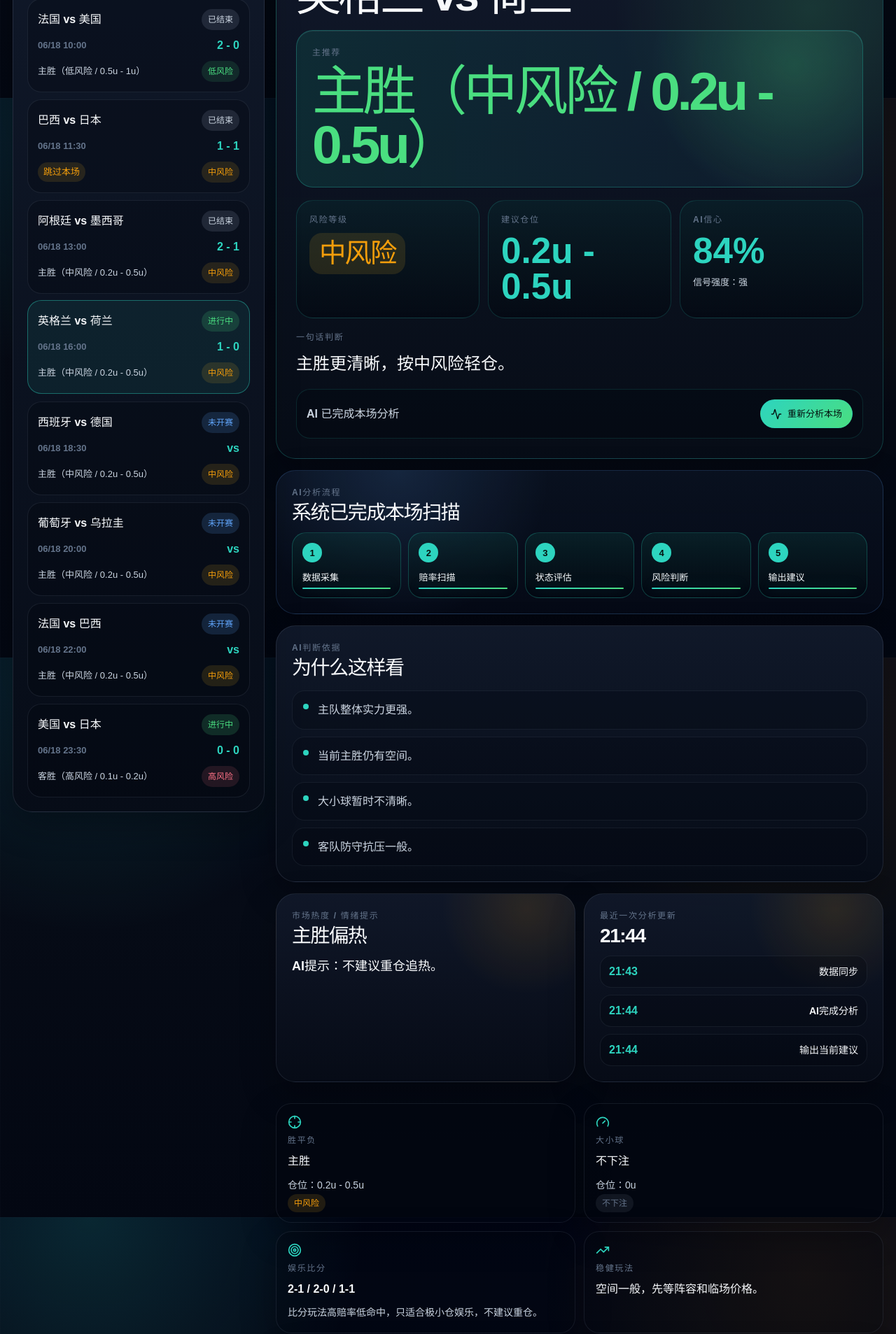
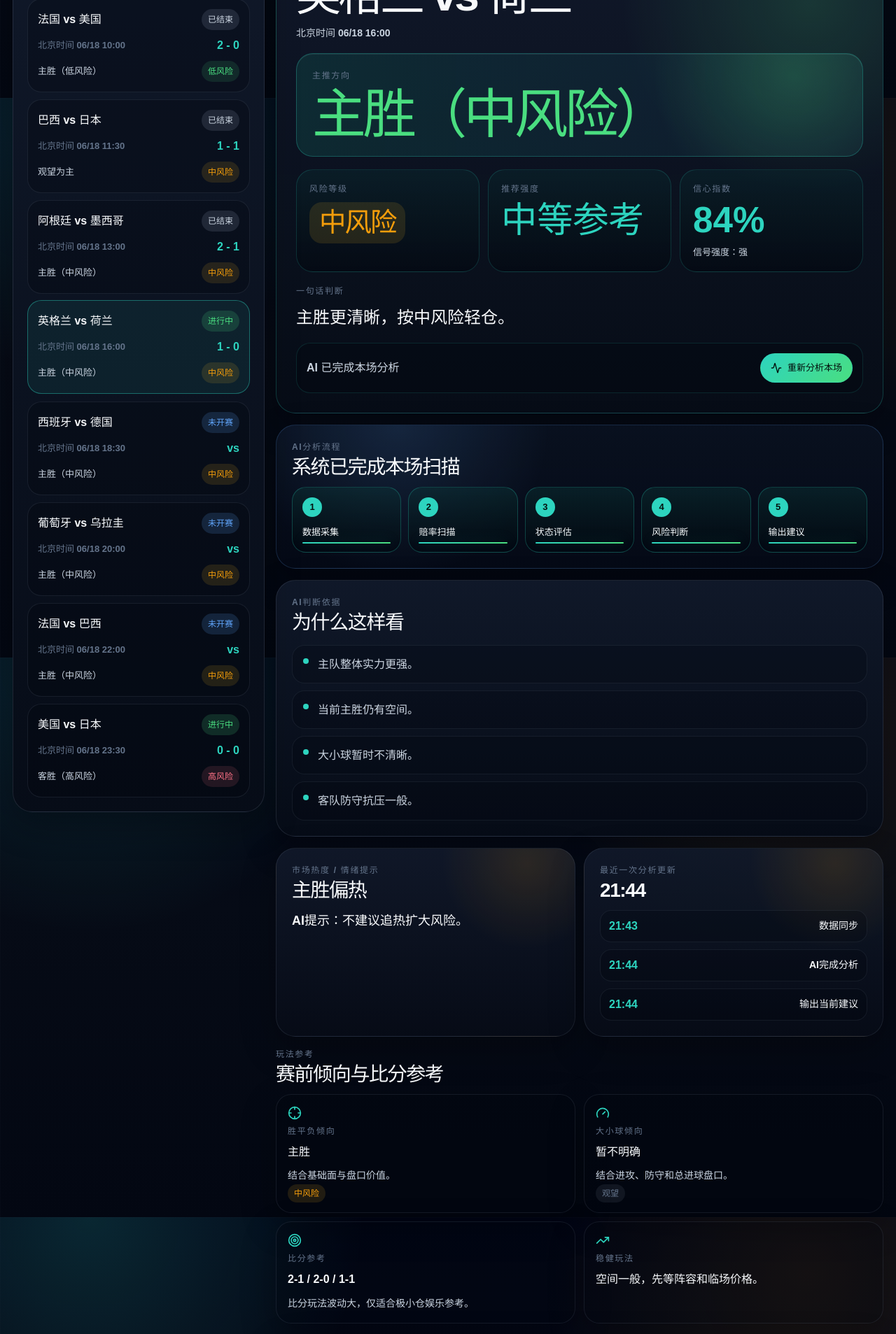
Before and after one commit to chendundun11/worldcup-betting-dashboard, a React (Vite) app: page / in a window 1280 px wide. Shown: the part 660-2567 px from the top of the page at 70% size. Built offline with nearby package versions, Linux system fonts and the light colour scheme; no server answers.

Commit message:
清理仓位单位并优化无赔率玩法展示

```diff
--- a/src/App.css
+++ b/src/App.css
@@ -377,6 +377,13 @@
   font-size: clamp(36px, 5vw, 66px);
   line-height: 0.98;
   letter-spacing: -0.06em;
+}
+
+.quick-kickoff-time {
+  margin: 12px 0 0;
+  color: var(--text-soft);
+  font-size: 14px;
+  font-weight: 900;
 }
 
 .quick-recommendation {
--- a/src/App.jsx
+++ b/src/App.jsx
@@ -41,14 +41,16 @@ const DEFAULT_TOTAL_GOALS_ODDS = {
 }
 
 const riskProfiles = {
-  low: { label: '低风险', stake: '0.5u - 1u' },
-  medium: { label: '中风险', stake: '0.2u - 0.5u' },
-  high: { label: '高风险', stake: '0.1u - 0.2u' },
-  none: { label: '不下注', stake: '0u' },
-}
-
-const NO_ODDS_REASON = '暂无赔率，等待盘口数据'
-const NO_ODDS_RECOMMENDATION_LABEL = '暂不推荐'
+  low: { label: '低风险', stake: '中等参考' },
+  medium: { label: '中风险', stake: '中等参考' },
+  high: { label: '高风险', stake: '轻度参考' },
+  none: { label: '观望', stake: '参与建议：观望' },
+}
+
+const NO_ODDS_REASON =
+  '暂无赔率，当前为赛前基础面初判，等待盘口确认后更新推荐强度。'
+const NO_ODDS_RECOMMENDATION_LABEL = '赛前初判，等待盘口确认'
+const SCORE_REFERENCE_NOTICE = '比分玩法波动大，仅适合极小仓娱乐参考。'
 
 const neutralTeamProfile = {
   confederation: '',
@@ -60,6 +62,57 @@ const neutralTeamProfile = {
   injuryRisk: 50,
   fatigue: 50,
   morale: 50,
+}
+
+const teamNameMap = {
+  Mexico: '墨西哥',
+  'South Africa': '南非',
+  'South Korea': '韩国',
+  Czechia: '捷克',
+  Canada: '加拿大',
+  'Bosnia-Herzegovina': '波黑',
+  'United States': '美国',
+  Paraguay: '巴拉圭',
+  Qatar: '卡塔尔',
+  Switzerland: '瑞士',
+  Brazil: '巴西',
+  Morocco: '摩洛哥',
+  Haiti: '海地',
+  Scotland: '苏格兰',
+  Australia: '澳大利亚',
+  Turkey: '土耳其',
+  Germany: '德国',
+  Curaçao: '库拉索',
+  Netherlands: '荷兰',
+  Japan: '日本',
+  'Ivory Coast': '科特迪瓦',
+  Ecuador: '厄瓜多尔',
+  Sweden: '瑞典',
+  Tunisia: '突尼斯',
+  Spain: '西班牙',
+  'Cape Verde Islands': '佛得角',
+  Belgium: '比利时',
+  Egypt: '埃及',
+  'Saudi Arabia': '沙特阿拉伯',
+  Uruguay: '乌拉圭',
+  Iran: '伊朗',
+  'New Zealand': '新西兰',
+  France: '法国',
+  Senegal: '塞内加尔',
+  Iraq: '伊拉克',
+  Norway: '挪威',
+  Argentina: '阿根廷',
+  Algeria: '阿尔及利亚',
+  Austria: '奥地利',
+  Jordan: '约旦',
+  Portugal: '葡萄牙',
+  'Congo DR': '刚果民主共和国',
+  England: '英格兰',
+  Croatia: '克罗地亚',
+  Ghana: '加纳',
+  Panama: '巴拿马',
+  Uzbekistan: '乌兹别克斯坦',
+  Colombia: '哥伦比亚',
 }
 
 const statusConfig = {
@@ -169,15 +222,21 @@ function hasVisibleTeams(match) {
   return Boolean(getTeamDisplaySeed(match, 'home') && getTeamDisplaySeed(match, 'away'))
 }
 
+function getDisplayTeamName(teamName) {
+  const name = String(teamName ?? '').trim()
+  return teamNameMap[name] ?? name
+}
+
 function createTeamProfile(teamId, displayName, localTeam) {
-  const name = displayName || localTeam?.name || teamId
+  const mappedDisplayName = getDisplayTeamName(displayName)
+  const name = mappedDisplayName || localTeam?.name || teamId
 
   return {
     ...neutralTeamProfile,
     ...localTeam,
     id: teamId,
     name,
-    shortName: displayName || localTeam?.shortName || name,
+    shortName: mappedDisplayName || localTeam?.shortName || name,
   }
 }
 
@@ -219,17 +278,29 @@ function formatPointDiff(value) {
 
 function formatUnits(value) {
   const sign = value > 0 ? '+' : ''
-  return `${sign}${value.toFixed(2)}u`
+  return `${sign}${value.toFixed(2)}`
 }
 
 function formatKickoff(value) {
-  return new Intl.DateTimeFormat('zh-CN', {
+  const kickoffDate = new Date(value)
+
+  if (Number.isNaN(kickoffDate.getTime())) return '北京时间 --/-- --:--'
+
+  const parts = new Intl.DateTimeFormat('en-US', {
     timeZone: 'Asia/Shanghai',
     month: '2-digit',
     day: '2-digit',
     hour: '2-digit',
     minute: '2-digit',
-  }).format(new Date(value))
+    hourCycle: 'h23',
+  }).formatToParts(kickoffDate)
+  const dateParts = Object.fromEntries(
+    parts
+      .filter((part) => part.type !== 'literal')
+      .map((part) => [part.type, part.value]),
+  )
+
+  return `北京时间 ${dateParts.month}/${dateParts.day} ${dateParts.hour}:${dateParts.minute}`
 }
 
 function formatClock(value) {
@@ -444,7 +515,7 @@ function calculateRisk(match, homeTeam, awayTeam, model, recommendation) {
       level: '高',
       tone: 'high',
       score,
-      note: '两队差距接近，伤病或赛程状态波动叠加，建议降低仓位。',
+      note: '两队差距接近，伤病或赛程状态波动叠加，建议降低参与强度。',
     }
   }
 
@@ -566,18 +637,18 @@ function buildMultiMarketSummary(
 ) {
   const primary =
     recommendation.direction !== 'noBet'
-      ? `${recommendation.label}（${wdlProfile.label} / ${wdlProfile.stake}）`
+      ? `${recommendation.label}（${wdlProfile.label}）`
       : totalGoalsRecommendation.direction !== 'noBet'
-        ? `${totalGoalsRecommendation.label}（${totalGoalsRecommendation.profile.label} / ${totalGoalsRecommendation.profile.stake}）`
-        : `不下注（${riskProfiles.none.stake}）`
+        ? `${totalGoalsRecommendation.label}（${totalGoalsRecommendation.profile.label}）`
+        : '观望为主'
   const secondary =
     totalGoalsRecommendation.direction !== 'noBet' &&
     recommendation.direction !== 'noBet'
-      ? `${totalGoalsRecommendation.label}可作次选（${totalGoalsRecommendation.profile.label} / ${totalGoalsRecommendation.profile.stake}）`
-      : `${conservativeAdvice.text}（${conservativeAdvice.profile.label} / ${conservativeAdvice.profile.stake}）`
+      ? `${totalGoalsRecommendation.label}可作次选（${totalGoalsRecommendation.profile.label}）`
+      : `${conservativeAdvice.text}（${conservativeAdvice.profile.label}）`
   const scoreEntertainment = `${scoreLeans
     .map((scoreLean) => scoreLean.score)
-    .join(' / ')}，比分玩法高赔率低命中，只适合极小仓娱乐，不建议重仓。`
+    .join(' / ')}，${SCORE_REFERENCE_NOTICE}`
   const warning = `${formatRiskLabel(risk)}；只做参考，不保证盈利；娱乐比分波动高。`
 
   return { primary, secondary, scoreEntertainment, warning }
@@ -627,7 +698,7 @@ function createNoOddsAnalysis(homeTeam, awayTeam) {
     note: NO_ODDS_REASON,
   }
   const conservativeAdvice = {
-    text: NO_ODDS_REASON,
+    text: '等待盘口确认后更新',
     riskTone: 'none',
     profile: riskProfiles.none,
   }
@@ -638,18 +709,15 @@ function createNoOddsAnalysis(homeTeam, awayTeam) {
     recommendation,
     risk,
     scoreLeans: [
-      {
-        score: NO_ODDS_RECOMMENDATION_LABEL,
-        tendency: '待观察',
-        riskTone: 'none',
-        profile: riskProfiles.none,
-      },
+      { score: '1-0', tendency: '赛前参考', riskTone: 'none', profile: riskProfiles.none },
+      { score: '1-1', tendency: '赛前参考', riskTone: 'none', profile: riskProfiles.none },
+      { score: '2-1', tendency: '赛前参考', riskTone: 'none', profile: riskProfiles.none },
     ],
     conservativeAdvice,
     multiMarketSummary: {
       primary: NO_ODDS_RECOMMENDATION_LABEL,
-      secondary: `${NO_ODDS_REASON}（${riskProfiles.none.label} / ${riskProfiles.none.stake}）`,
-      scoreEntertainment: NO_ODDS_REASON,
+      secondary: NO_ODDS_REASON,
+      scoreEntertainment: `1-0 / 1-1 / 2-1，${SCORE_REFERENCE_NOTICE}`,
       warning: `待观察；${NO_ODDS_REASON}。`,
     },
     totalGoals: {
@@ -696,13 +764,42 @@ function getScoreText(match) {
   return `${match.score.home} - ${match.score.away}`
 }
 
-function getPrimaryStake(match) {
-  if (!hasWdlOdds(match.odds)) return riskProfiles.none.stake
-  if (match.recommendation.direction !== 'noBet') return match.wdlProfile.stake
+function getRecommendationStrength(match) {
+  if (!hasWdlOdds(match.odds)) return '轻度参考 / 等待盘口确认'
+  if (match.recommendation.direction !== 'noBet') return '中等参考'
   if (match.totalGoals.recommendation.direction !== 'noBet') {
-    return match.totalGoals.recommendation.profile.stake
-  }
-  return riskProfiles.none.stake
+    return '中等参考'
+  }
+  return '轻度参考 / 观望为主'
+}
+
+function getNoOddsWdlReference(match) {
+  const strengthGap = match.homeTeam.teamStrength - match.awayTeam.teamStrength
+  const powerDiff = match.model?.powerDiff ?? strengthGap
+
+  if (strengthGap >= 4 || powerDiff >= 3) return '主队不败'
+  if (strengthGap <= -4 || powerDiff <= -3) return '客队不败'
+  if (Math.abs(strengthGap) <= 2 && Math.abs(powerDiff) <= 2) return '暂无明显优势'
+  return '平局防范'
+}
+
+function getWdlReference(match) {
+  if (!hasWdlOdds(match.odds)) return NO_ODDS_RECOMMENDATION_LABEL
+  return match.recommendation.direction === 'noBet'
+    ? '观望为主'
+    : match.recommendation.label
+}
+
+function getTotalGoalsReference(match) {
+  if (!hasWdlOdds(match.odds)) return '2-3球区间参考'
+  return match.totalGoals.recommendation.direction === 'noBet'
+    ? '暂不明确'
+    : match.totalGoals.recommendation.label
+}
+
+function getScoreReference(match) {
+  if (!hasWdlOdds(match.odds)) return '1-0 / 1-1 / 2-1'
+  return match.scoreLeans.map((scoreLean) => scoreLean.score).join(' / ')
 }
 
 function isSkipPrimary(match) {
@@ -765,7 +862,7 @@ function buildMarketSentiment(match) {
   if (isSkipPrimary(match)) {
     hint = '盘口价值不足，等待更好机会。'
   } else if (hotDirection === match.recommendation.direction) {
-    hint = match.risk.tone === 'low' ? '可轻仓跟随，不追高。' : '不建议重仓追热。'
+    hint = match.risk.tone === 'low' ? '可轻仓跟随，不追高。' : '不建议追热扩大风险。'
   } else if (match.totalGoals.recommendation.direction !== 'noBet') {
     hint = `${match.totalGoals.recommendation.label}比胜平负更清晰。`
   } else {
@@ -808,10 +905,10 @@ function buildJudgementLine(match) {
 function buildBeginnerNotes(match) {
   if (!hasWdlOdds(match.odds)) {
     return [
-      '暂无赔率，暂不推荐',
+      `胜平负倾向：${getNoOddsWdlReference(match)}。`,
+      '大小球倾向：2-3球区间。',
+      '比分参考：1-0 / 1-1 / 2-1。',
       NO_ODDS_REASON,
-      '胜平负暂不生成推荐。',
-      '大小球暂不生成推荐。',
     ]
   }
 
@@ -1106,7 +1203,7 @@ function App() {
             AI LIVE ENGINE
           </div>
           <h1>AI比赛分析引擎</h1>
-          <p>实时赔率扫描 · 风险评估 · 仓位建议</p>
+          <p>实时赔率扫描 · 风险评估 · 推荐强度</p>
           <div className="hero-status-row" aria-live="polite">
             <span className={`ai-status-pill ${isAnalyzing ? 'running' : 'done'}`}>
               <i />
@@ -1204,10 +1301,13 @@ function App() {
               <h2>
                 {selectedMatch.homeTeam.name} vs {selectedMatch.awayTeam.name}
               </h2>
+              <p className="quick-kickoff-time">
+                {formatKickoff(selectedMatch.kickoff)}
+              </p>
             </div>
 
             <div className="quick-recommendation">
-              <span>主推荐</span>
+              <span>主推方向</span>
               <strong className={isSkipPrimary(selectedMatch) ? 'skip-primary' : ''}>
                 {getPrimaryDisplay(selectedMatch)}
               </strong>
@@ -1221,11 +1321,11 @@ function App() {
                 </em>
               </article>
               <article>
-                <span>建议仓位</span>
-                <strong>{getPrimaryStake(selectedMatch)}</strong>
+                <span>推荐强度</span>
+                <strong>{getRecommendationStrength(selectedMatch)}</strong>
               </article>
               <article>
-                <span>AI信心</span>
+                <span>信心指数</span>
                 <strong>{selectedConfidence}%</strong>
                 <small>信号强度：{selectedSignalStrength}</small>
               </article>
@@ -1307,34 +1407,50 @@ function App() {
             </article>
           </section>
 
-          <section className="play-grid">
+          <section className="play-reference-panel" aria-label="玩法参考">
+            <div className="section-title compact-title">
+              <span>玩法参考</span>
+              <h2>赛前倾向与比分参考</h2>
+            </div>
+
+            <div className="play-grid">
               <article className="play-card">
                 <Crosshair size={20} />
-              <span>胜平负</span>
-              <strong>{selectedMatch.recommendation.label}</strong>
-              <p>仓位：{selectedMatch.wdlProfile.stake}</p>
+                <span>胜平负倾向</span>
+                <strong>{getWdlReference(selectedMatch)}</strong>
+                <p>
+                  {hasWdlOdds(selectedMatch.odds)
+                    ? '结合基础面与盘口价值。'
+                    : '基于球队强弱分的赛前初判。'}
+                </p>
                 <em className={`risk-tag ${selectedMatch.recommendation.direction === 'noBet' ? 'none' : selectedMatch.risk.tone}`}>
-                {selectedMatch.wdlProfile.label}
+                  {hasWdlOdds(selectedMatch.odds)
+                    ? selectedMatch.wdlProfile.label
+                    : '参与建议：观望'}
                 </em>
               </article>
 
               <article className="play-card">
                 <Gauge size={20} />
-              <span>大小球</span>
-              <strong>{selectedMatch.totalGoals.recommendation.label}</strong>
-              <p>仓位：{selectedMatch.totalGoals.recommendation.profile.stake}</p>
+                <span>大小球倾向</span>
+                <strong>{getTotalGoalsReference(selectedMatch)}</strong>
+                <p>
+                  {hasWdlOdds(selectedMatch.odds)
+                    ? '结合进攻、防守和总进球盘口。'
+                    : '暂无赔率时使用基础面区间参考。'}
+                </p>
                 <em className={`risk-tag ${selectedMatch.totalGoals.recommendation.riskTone}`}>
-                {selectedMatch.totalGoals.recommendation.profile.label}
+                  {hasWdlOdds(selectedMatch.odds)
+                    ? selectedMatch.totalGoals.recommendation.profile.label
+                    : '参与建议：观望'}
                 </em>
               </article>
 
               <article className="play-card score-card">
                 <Target size={20} />
-              <span>娱乐比分</span>
-              <strong>
-                {selectedMatch.scoreLeans.map((scoreLean) => scoreLean.score).join(' / ')}
-              </strong>
-              <p>比分玩法高赔率低命中，只适合极小仓娱乐，不建议重仓。</p>
+                <span>比分参考</span>
+                <strong>{getScoreReference(selectedMatch)}</strong>
+                <p>{SCORE_REFERENCE_NOTICE}</p>
               </article>
 
               <article className="play-card steady-card">
@@ -1342,6 +1458,7 @@ function App() {
                 <span>稳健玩法</span>
                 <strong>{selectedMatch.conservativeAdvice.text}</strong>
               </article>
+            </div>
           </section>
 
           <details className="detail-panel">
@@ -1466,7 +1583,7 @@ function App() {
             <span>赛前方向</span>
             <span>赛果</span>
             <span>是否命中</span>
-            <span>盈亏单位</span>
+            <span>盈亏参考</span>
             <span>复盘一句话</span>
           </div>
 
```
Lines whose indentation alone changed are shown as unchanged.
